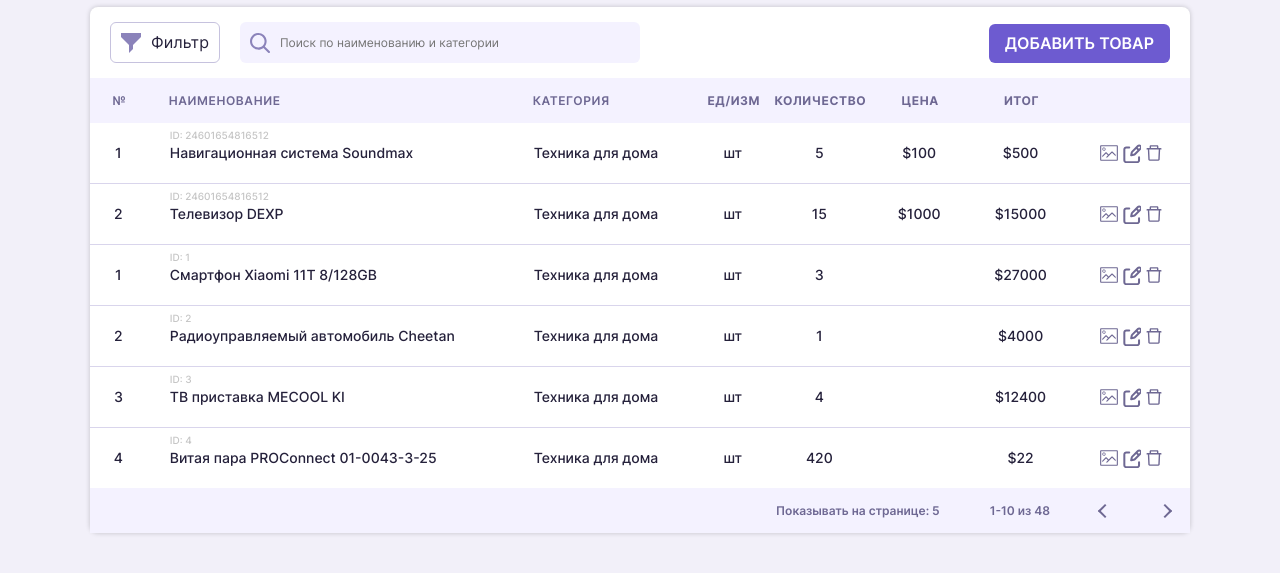
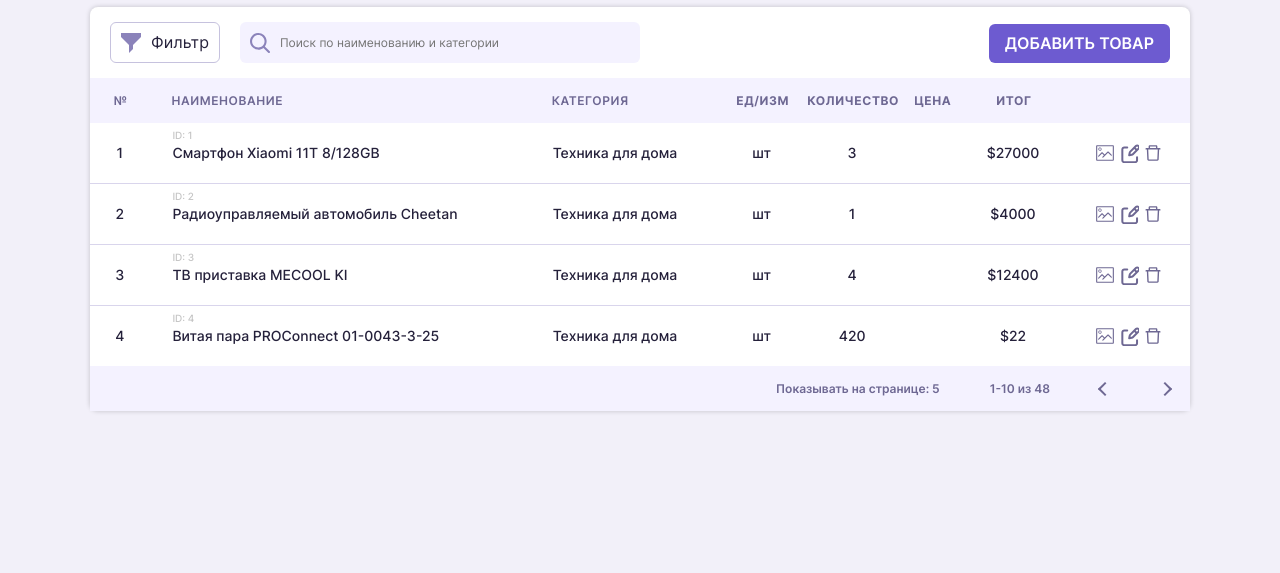
Before and after one commit to NekrasovaOlga/CRM, a plain HTML site: page index.html in a window 1280 px wide. Shown: the part 129-702 px from the top of the page. Drawn offline with Linux system fonts and the light colour scheme.

Commit message:
модуль 6

```diff
--- a/index.html
+++ b/index.html
@@ -52,37 +52,6 @@
               </tr>
             </thead>
             <tbody class="table__body">
-              <tr>
-                <td class="table__cell">1</td>
-                <td class="table__cell table__cell_left table__cell_name" data-id="24601654816512">
-                  <span class="table__cell-id">id: 24601654816512</span>
-                  Навигационная система Soundmax</td>
-                <td class="table__cell table__cell_left">Техника для дома</td>
-                <td class="table__cell">шт</td>
-                <td class="table__cell">5</td>
-                <td class="table__cell">$100</td>
-                <td class="table__cell">$500</td>
-                <td class="table__cell table__cell_btn-wrapper">
-                  <button class="table__btn table__btn_pic"></button>
-                  <button class="table__btn table__btn_edit"></button>
-                  <button class="table__btn table__btn_del"></button>
-                </td>
-              </tr>
-              <tr>
-                <td class="table__cell ">2</td>
-                <td class="table__cell table__cell_left table__cell_name" data-id="24601654816512">
-                  <span class="table__cell-id">id: 24601654816512</span>Телевизор DEXP</td>
-                <td class="table__cell table__cell_left">Техника для дома</td>
-                <td class="table__cell">шт</td>
-                <td class="table__cell">15</td>
-                <td class="table__cell">$1000</td>
-                <td class="table__cell">$15000</td>
-                <td class="table__cell table__cell_btn-wrapper">
-                  <button class="table__btn table__btn_pic"></button>
-                  <button class="table__btn table__btn_edit"></button>
-                  <button class="table__btn table__btn_del"></button>
-                </td>
-              </tr>
             </tbody>
           </table>
 
--- a/js/script.js
+++ b/js/script.js
@@ -116,7 +116,17 @@
 
     const form = formInit(btnAdd, overlay);
 
-
+    document.querySelectorAll('.table__btn_del').forEach( btn => {
+      btn.addEventListener('click', (event) => {
+      if(event.target.closest('.table__btn_del')){
+        const idRow = +event.target.closest('tr').firstElementChild.textContent;
+        const indexRow =  cart.findIndex(elem => elem.id == idRow)
+        const cartDelet = cart.splice(indexRow, 1)
+        console.log(cart)
+        event.target.closest('tr').remove()
+      }
+      })
+    })
 
   }
   init()
```
